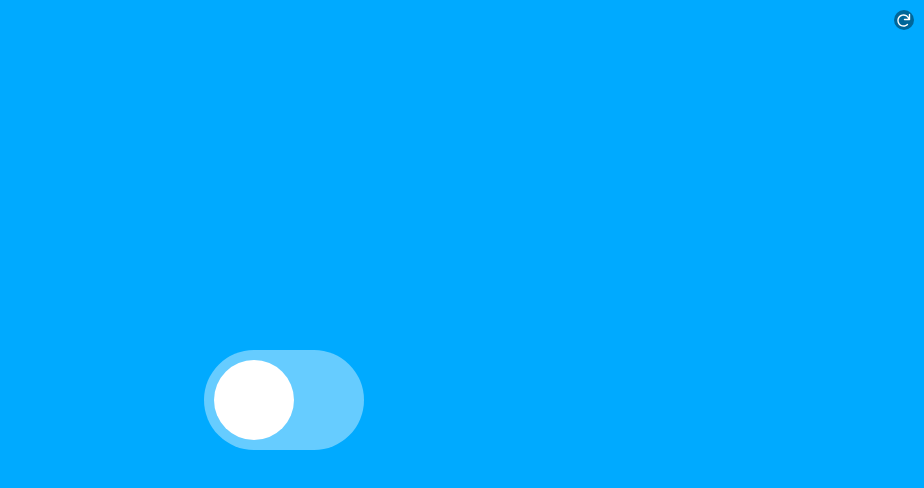
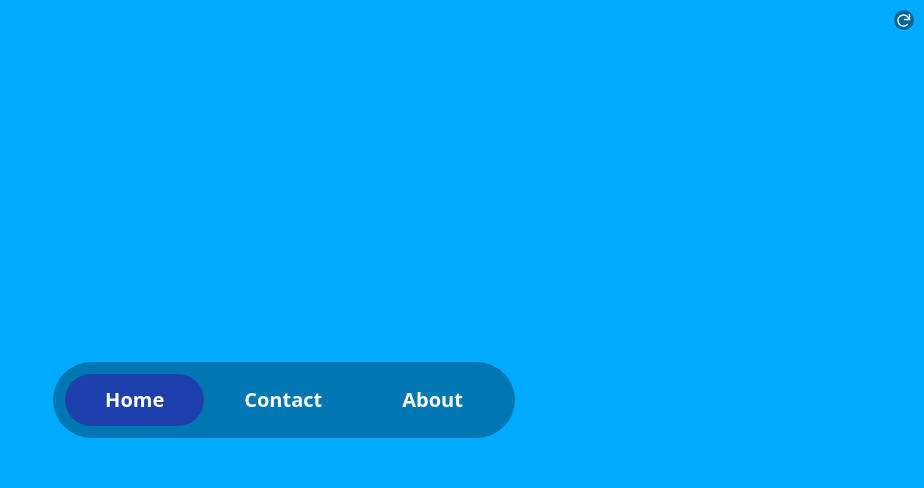
Before and after one commit to JonathanTylerWeber/framer-motion-practice, a React (Vite) app: page / in a window 1280 px wide. Shown: the top 488 px of the page, without its empty margins (356-1280 px from the left). Built offline with nearby package versions, Linux system fonts and the light colour scheme.

Commit message:
tab switch

```diff
--- a/src/App.tsx
+++ b/src/App.tsx
@@ -1,7 +1,9 @@
 import { useState } from "react";
 import "./App.css";
 import { Refresh } from "./components/Refresh";
-import Switch from "./components/layout/Switch";
+import SwapTabs from "./components/layout/SwapTabs";
+// import SwappingElements from "./components/layout/SwappingElements";
+// import Switch from "./components/layout/Switch";
 // import { ParentChild } from "./components/useCycle/ParentChild";
 // import Variants from "./components/useCycle/Variants";
 // import { SpecificValue } from "./components/useCycle/SpecificValue";
@@ -38,7 +40,9 @@ function App() {
       {/* <BasicCycle key={count} /> */}
       {/* <MoreProperties key={count} /> */}
       {/* <ParentChild key={count} /> */}
-      <Switch key={count} />
+      {/* <Switch key={count} /> */}
+      {/* <SwappingElements key={count} /> */}
+      <SwapTabs key={count} />
     </>
   );
 }
--- /dev/null
+++ b/src/components/layout/SwapTabs.tsx
@@ -0,0 +1,36 @@
+import { motion } from "motion/react";
+import { useState } from "react";
+
+const tabs = ["Home", "Contact", "About"];
+
+export default function SwapTabs() {
+  const [selected, setSelected] = useState<number>(0);
+  const [hovered, setHovered] = useState<number | null>(null);
+
+  const active = hovered !== null ? hovered : selected;
+
+  return (
+    <>
+      <div className="relative rounded-full bg-black/30 p-3 flex content-start items-start justify-start">
+        {tabs.map((tab, i) => (
+          <motion.div
+            className="text-white relative p-3 px-10 font-sans text-xl font-bold cursor-pointer"
+            key={i}
+            onClick={() => setSelected(i)}
+            onMouseEnter={() => setHovered(i)}
+            onMouseLeave={() => setHovered(null)}
+          >
+            {active === i && (
+              <motion.div
+                className="w-full h-full absolute top-0 left-0 z-0 rounded-full bg-blue-800 pointer-events-none"
+                layoutId="selected"
+                transition={{ type: "spring", stiffness: 500, damping: 50 }}
+              />
+            )}
+            <p className="relative z-10">{tab}</p>
+          </motion.div>
+        ))}
+      </div>
+    </>
+  );
+}
--- /dev/null
+++ b/src/components/layout/SwappingElements.tsx
@@ -0,0 +1,49 @@
+import { motion } from "motion/react";
+import { useState } from "react";
+
+const tabs = [
+  { name: "Red", color: "#f00" },
+  { name: "Purple", color: "#b1f" },
+  { name: "Pink", color: "#f08" },
+  { name: "Blue", color: "#05f" },
+];
+
+export default function SwappingElements() {
+  const [selected, setSelected] = useState(0);
+  const [hovered, setHovered] = useState<number | null>(null);
+  const [formerColor, setFormerColor] = useState(tabs[0].color);
+
+  // Determine which tab is currently active (hovered or selected)
+  const active = hovered !== null ? hovered : selected;
+
+  return (
+    <div className="rounded-[50px] bg-white/20 p-2.5 flex content-start items-start justify-start">
+      {tabs.map(({ name, color }, i) => (
+        <motion.div
+          className="h-11 relative p-[3px] px-[20px] mr-[5px] font-sans text-[32px] font-bold leading-[38px] cursor-pointer"
+          key={i}
+          // Animate text color based on active tab
+          initial={{ color: i === selected ? "#fff" : "#222" }}
+          animate={{ color: i === active ? "#fff" : "#222" }}
+          onTap={() => {
+            setFormerColor(tabs[selected].color);
+            setSelected(i);
+          }}
+          onMouseEnter={() => setHovered(i)}
+          onMouseLeave={() => setHovered(null)}
+        >
+          {name}
+          {i === active && (
+            <motion.div
+              className="w-full h-full absolute top-0 left-0 z-[-1] rounded-[30px]"
+              layoutId="selected"
+              style={{ backgroundColor: color }}
+              initial={{ backgroundColor: formerColor }}
+              animate={{ backgroundColor: color }}
+            />
+          )}
+        </motion.div>
+      ))}
+    </div>
+  );
+}
```
